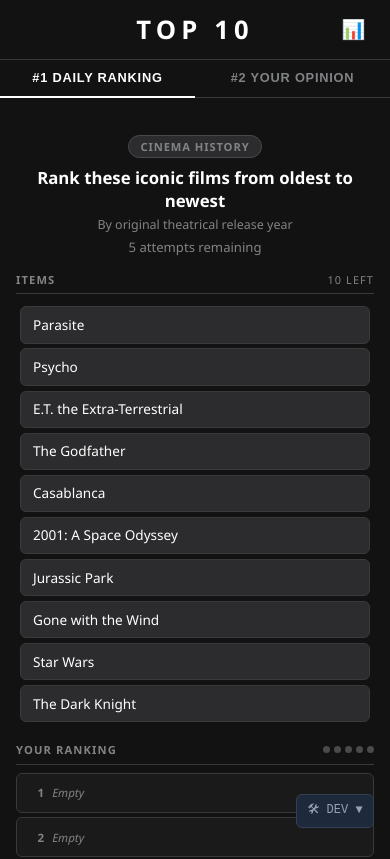
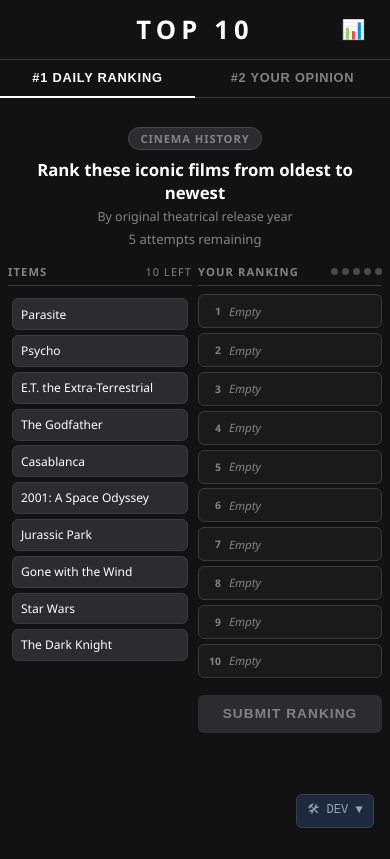
Before and after one commit to echase20/Top10, a React (Vite) app: page / in a window 390 px wide. Shown: the top 859 px of the page. Built offline with nearby package versions, Linux system fonts and the light colour scheme.

Commit message:
Keep columns side by side on mobile, tighten spacing

```diff
--- a/src/App.css
+++ b/src/App.css
@@ -857,7 +857,31 @@
 /* ===== Responsive ===== */
 @media (max-width: 580px) {
   .columns-wrapper {
-    grid-template-columns: 1fr;
+    grid-template-columns: 1fr 1fr;
+    gap: 0.375rem;
+  }
+
+  .main {
+    padding: 0.5rem 0.5rem 2rem;
+  }
+
+  .item-tile {
+    font-size: 0.75rem;
+    padding: 0.45rem 0.5rem;
+  }
+
+  .slot {
+    padding: 0.25rem 0.375rem;
+    min-height: 34px;
+  }
+
+  .slot-item-content {
+    font-size: 0.75rem;
+  }
+
+  .slot-number {
+    font-size: 0.65rem;
+    min-width: 1rem;
   }
 
   .source-items {
```
